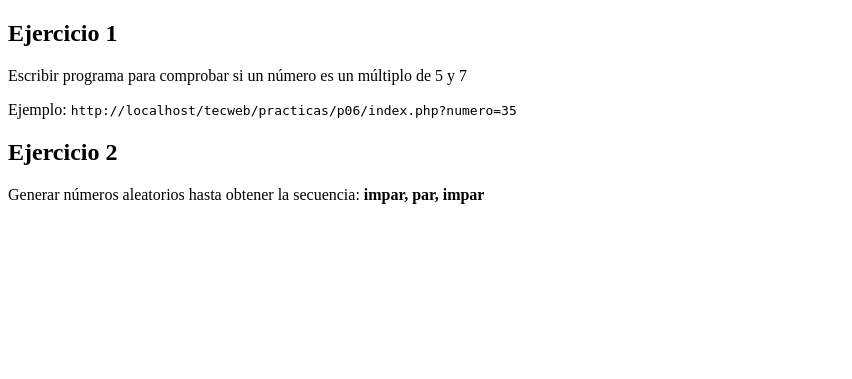
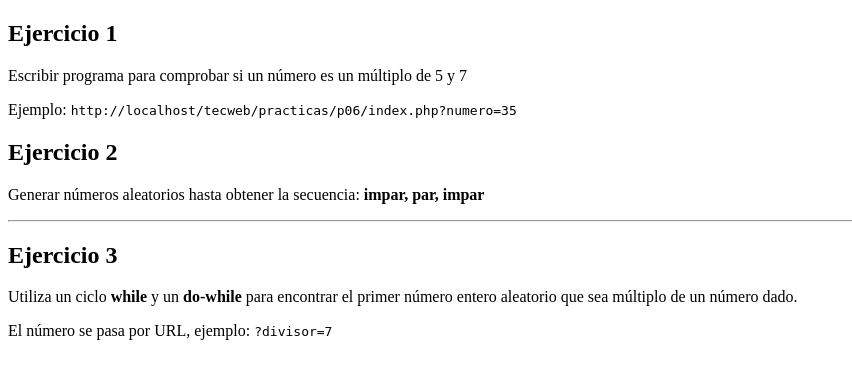
Before and after one commit to jessicaher1805/tecweb, a PHP site: page /tecweb/ in a window 1280 px wide. Shown: the top 379 px of the page, without its empty margins (0-852 px from the left). Run offline with PHP 8.4, Linux system fonts and the light colour scheme.

Commit message:
Sehizo el ejercicio 3 usando while y do-while

```diff
--- a/practicas/p06/index.php
+++ b/practicas/p06/index.php
@@ -26,5 +26,22 @@
         echo generarSecuenciaImparParImpar();
     }
     ?>
+    <hr>
+    <h2>Ejercicio 3</h2>
+    <p>Utiliza un ciclo <b>while</b> y un <b>do-while</b> para encontrar el primer número entero aleatorio que sea múltiplo de un número dado.</p>
+    <p>El número se pasa por URL, ejemplo: <code>?divisor=7</code></p>
+
+    <?php
+    if (isset($_GET['divisor'])) {
+        $divisor = $_GET['divisor'];
+
+        if (is_numeric($divisor) && $divisor > 0) {
+            echo encontrarMultiploWhile($divisor);
+            echo encontrarMultiploDoWhile($divisor);
+        } else {
+            echo "<p style='color:red;'>Por favor ingresa un número válido en el parámetro divisor.</p>";
+        }
+    }
+    ?>
 </body>
 </html>
--- a/practicas/p06/src/funciones.php
+++ b/practicas/p06/src/funciones.php
@@ -43,4 +43,28 @@ function generarSecuenciaImparParImpar() {
 
     return $resultado;
 }
+
+function encontrarMultiploWhile($divisor) {
+    $num = null;
+
+    while (true) {
+        $num = rand(1, 1000);
+        if ($num % $divisor == 0) {
+            break;
+        }
+    }
+
+    return "<p>Con <b>while</b>: El primer múltiplo de $divisor encontrado fue <b>$num</b>.</p>";
+}
+
+
+function encontrarMultiploDoWhile($divisor) {
+
+    do {
+        $num = rand(1, 1000);
+    } while ($num % $divisor != 0);
+
+    return "<p>Con <b>do-while</b>: El primer múltiplo de $divisor encontrado fue <b>$num</b>.</p>";
+
+}
 ?>
```
